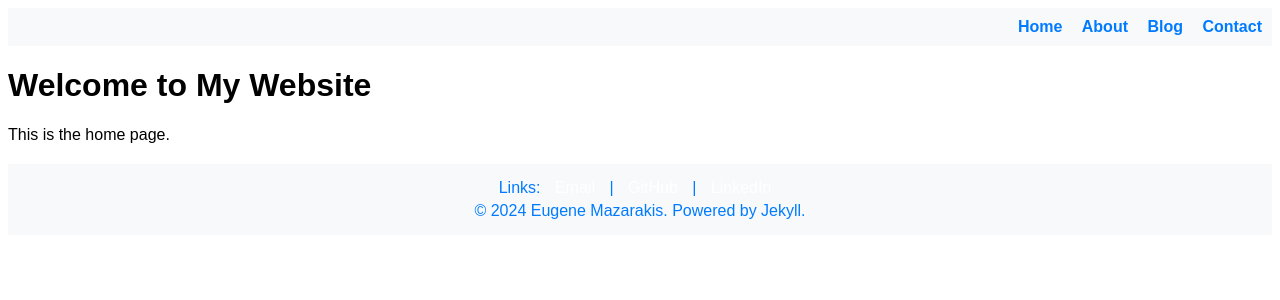
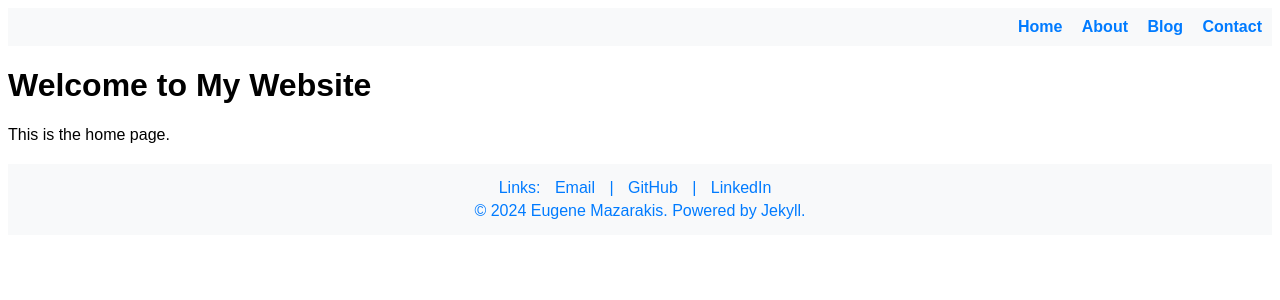
Before and after one commit to EMazarakis/EMazarakis.github.io, a Jekyll site: the page built from index.md, in a window 1280 px wide. Shown: the top 300 px of the page. Built offline with Jekyll 4.4.1, drawn with Linux system fonts in a browser that asks for light colours.

Commit message:
Update custom.css

```diff
--- a/assets/custom.css
+++ b/assets/custom.css
@@ -31,7 +31,7 @@ footer {
 }
 
 .footer-content a {
-    color: #fff; /* White text color for links */
+    color: #007bff; /* ~Blue text color for links */
     text-decoration: none; /* Remove underline from links */
     margin: 0 10px; /* Spacing between links */
 }
```
